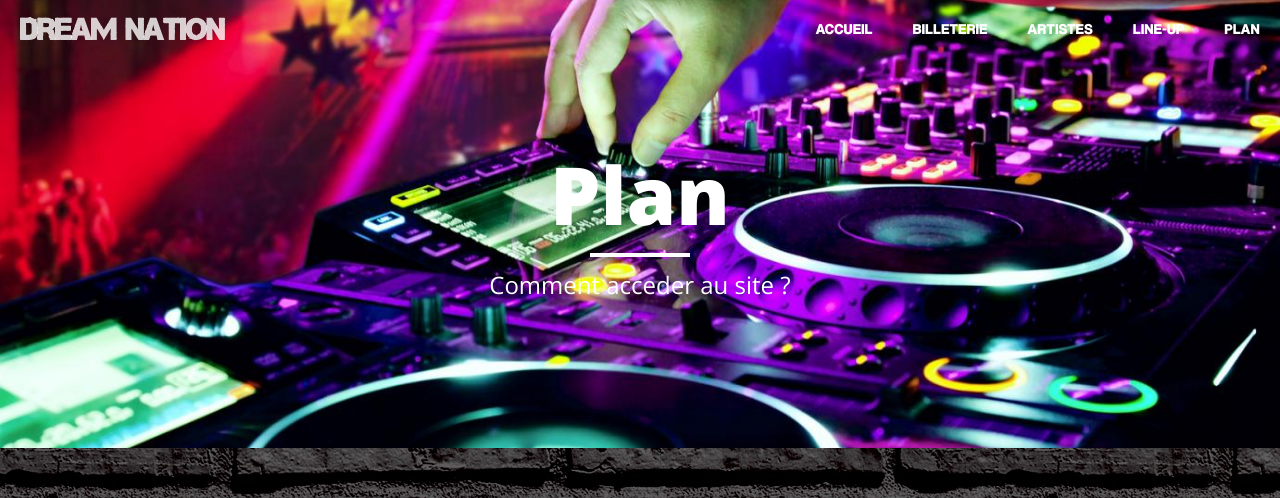
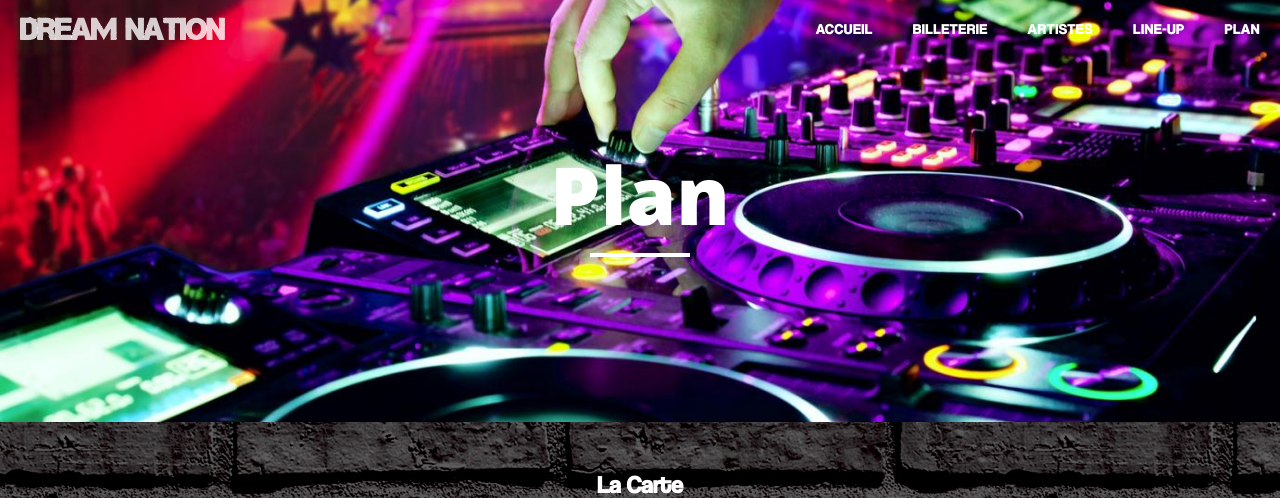
Before and after one commit to kimerthen/A2_PREPRO_BALLERIN_POULLAIN, a PHP site: page /map.php in a window 1280 px wide. Shown: the top 498 px of the page. Run offline with PHP 8.4, Linux system fonts and the light colour scheme; some libraries are stand-ins or nearby versions.

Commit message:
Delete useless text

```diff
--- a/map.php
+++ b/map.php
@@ -17,7 +17,6 @@ include "head.php";
                     <div class="page-heading">
                         <h1>Plan</h1>
                         <hr class="small">
-                        <span class="subheading">Comment acceder au site ?</span>
                     </div>
                 </div>
             </div>
```
